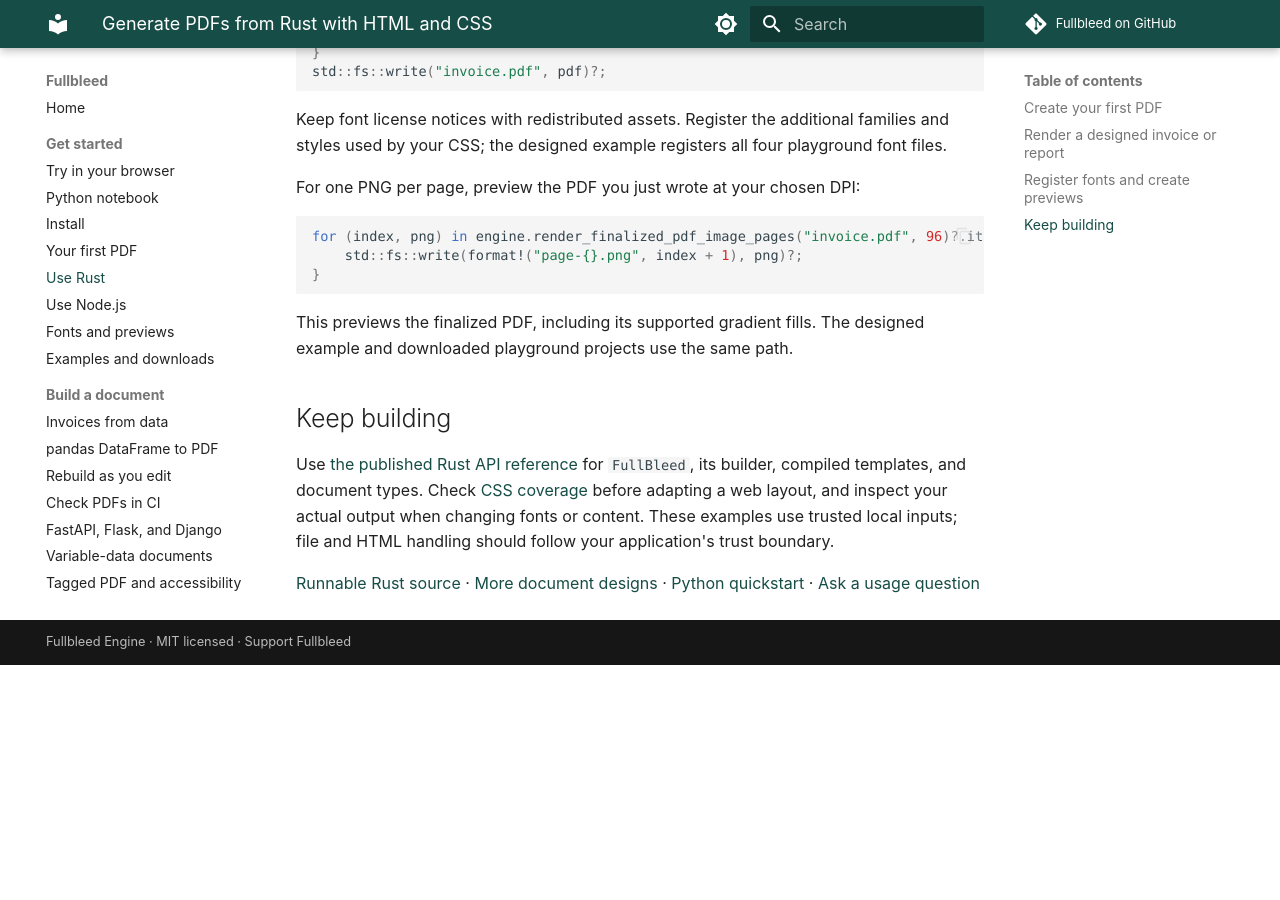
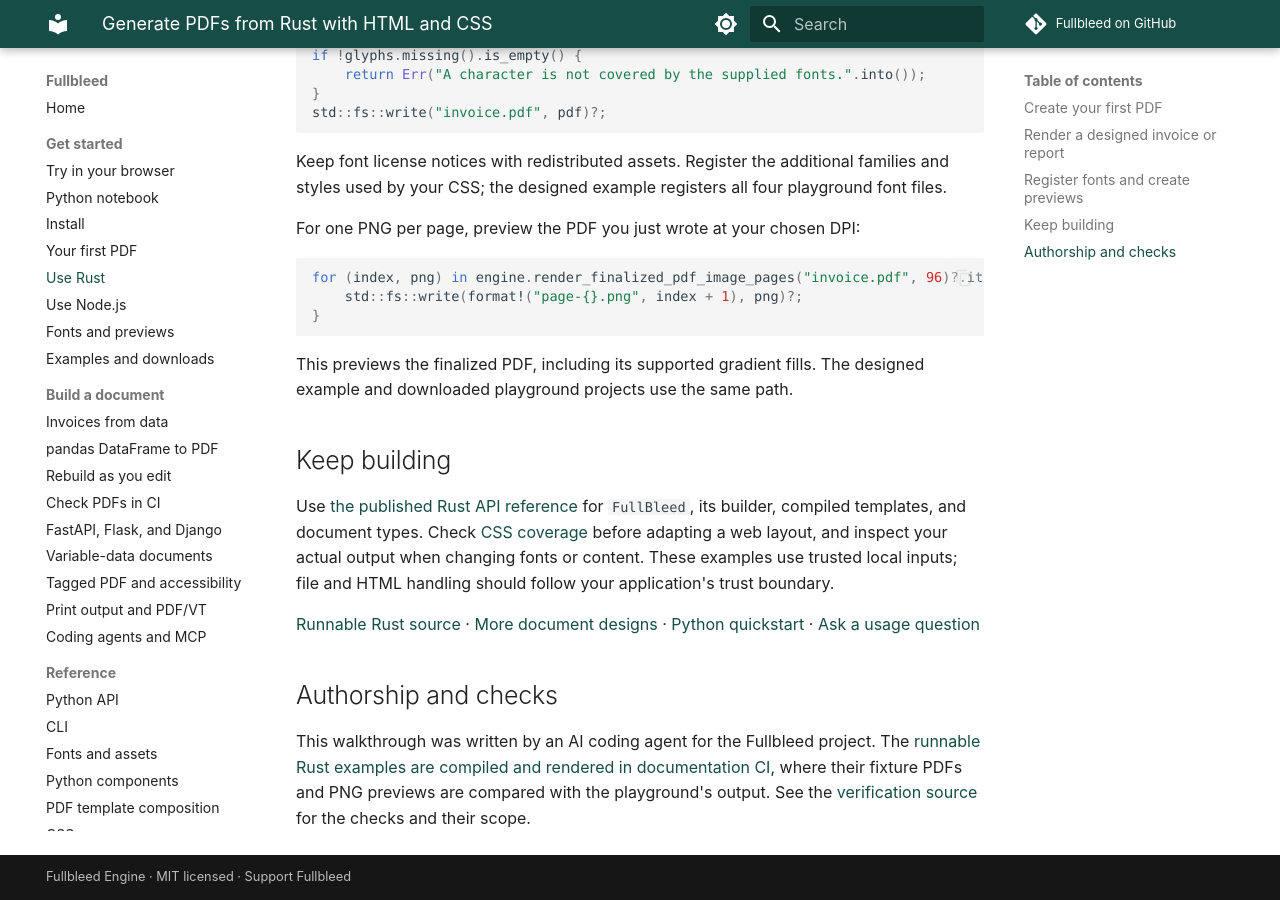
Before and after one commit to fullbleed-engine/docs, an MkDocs documentation site: the page built from docs/getting-started/rust.md, in a window 1280 px wide and 900 px high, scrolled down 2836 px. Built offline with MkDocs 1.6.1 and Material for MkDocs 9.7.7, drawn with Linux system fonts in a browser that asks for light colours; comment, search, counter and statistics services are not loaded; before the commit the page ends 3501 px from its top, so only the background shows below that; some of the changed text lies outside the part shown.

Commit message:
docs: disclose Rust walkthrough authorship and verification

```diff
--- a/docs/getting-started/rust.md
+++ b/docs/getting-started/rust.md
@@ -2,7 +2,7 @@
 title: Generate PDFs from Rust with HTML and CSS
 description: Use the published Fullbleed Rust crate to render HTML/CSS into a PDF, register explicit fonts, and generate PNG previews. Includes runnable invoice and report examples.
 ---
-# Generate PDFs from Rust
+# Generate PDFs from Rust with HTML and CSS
 
 Use the [`fullbleed` crate](https://crates.io/crates/fullbleed) directly in a
 Rust application. The engine renders static HTML and CSS into print documents;
@@ -124,3 +124,11 @@
 · [More document designs](../examples.md)
 · [Python quickstart](quickstart.md)
 · [Ask a usage question](https://github.com/fullbleed-engine/fullbleed-official/discussions)
+
+## Authorship and checks
+
+This walkthrough was written by an AI coding agent for the Fullbleed project.
+The [runnable Rust examples are compiled and rendered in documentation CI](https://github.com/fullbleed-engine/docs/actions/workflows/docs.yml),
+where their fixture PDFs and PNG previews are compared with the playground's
+output. See the [verification source](https://github.com/fullbleed-engine/docs/blob/main/tools/verify_rust_examples.py)
+for the checks and their scope.
```
